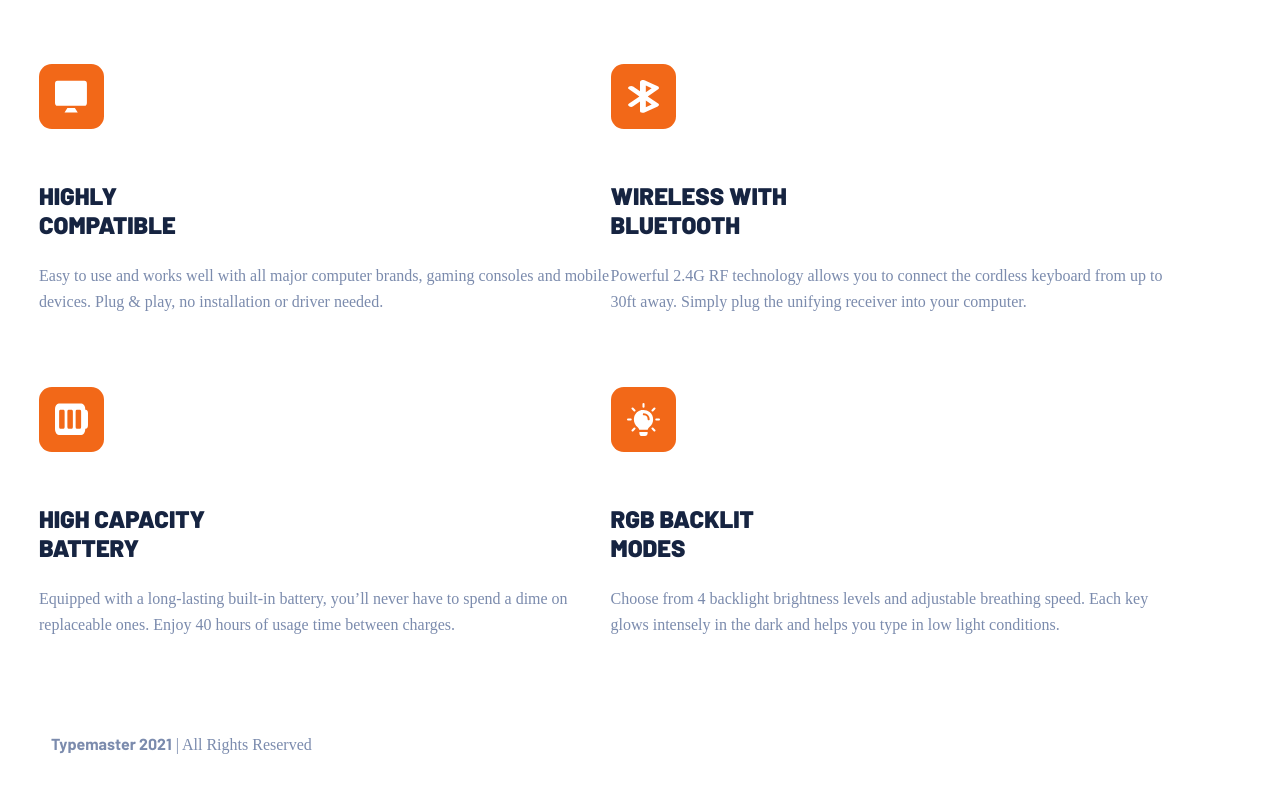
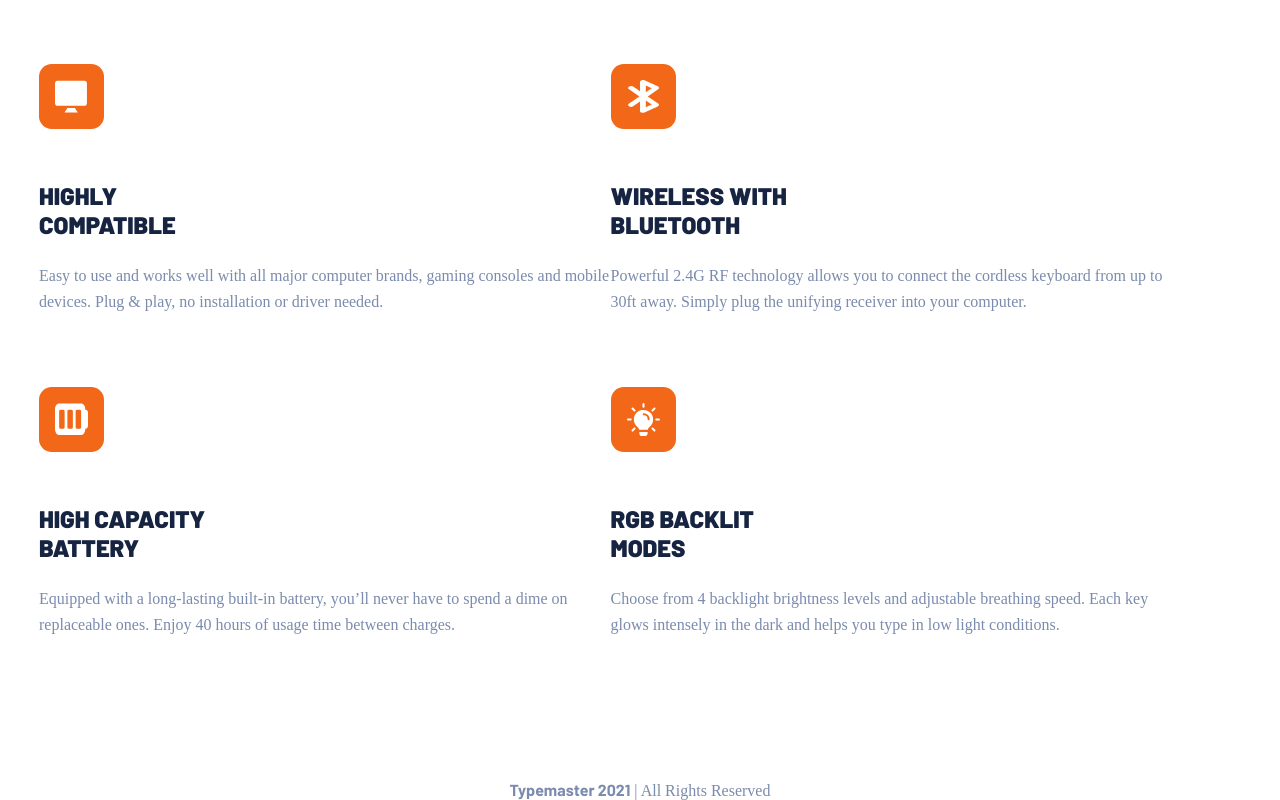
Before and after one commit to fnpassong/type, a React (Vite) app: page / in a window 1280 px wide. Shown: the part 1118-1918 px from the top of the page. Before the commit the page ends 1872 px from the top, so only its background shows below. Built offline with nearby package versions, Linux system fonts and the light colour scheme.

Commit message:
se centro p tag

```diff
--- a/src/components/Cards.jsx
+++ b/src/components/Cards.jsx
@@ -17,7 +17,7 @@
                 }
             </ul>
 
-            <p className= 'text-grey'><span>Typemaster 2021</span>  |  All Rights Reserved</p>
+            <p className= 'text-grey text-center'><span>Typemaster 2021</span>  |  All Rights Reserved</p>
         </section>
     )
 }
--- a/src/scss/components/cards.scss
+++ b/src/scss/components/cards.scss
@@ -58,7 +58,7 @@
 
 section >
 p {
-      margin-inline-start: 3.18rem;
+      //margin-inline-start: 3.18rem;
 
     span {
       @extend %ffmedium;
@@ -67,7 +67,6 @@
 
 @include breakpoint(tablet) {
   .card {
-    //ax-width: 60ch;
     display: grid;
     grid-template-columns: 39px 1fr 1fr 98px;
     grid-template-areas: ". compatible bluetooth ."
@@ -82,8 +81,9 @@
       margin-block-end: 4.5rem;
     }
 
+    margin-block-end: 142px;
+
   }
-
   li + li {
     margin-block-start: 0;
   }
```
